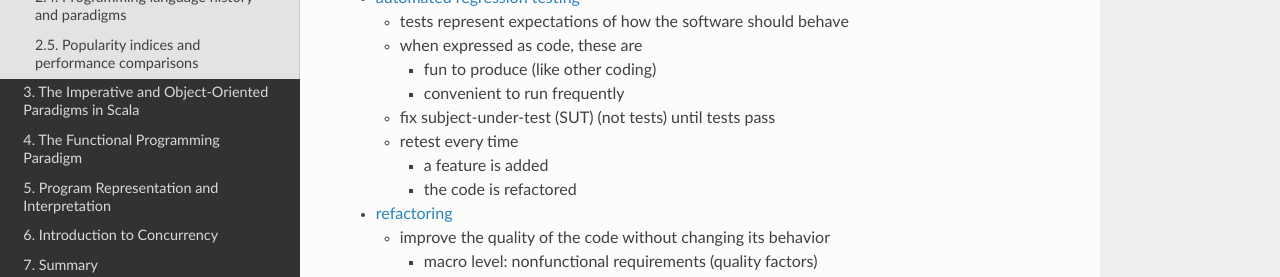
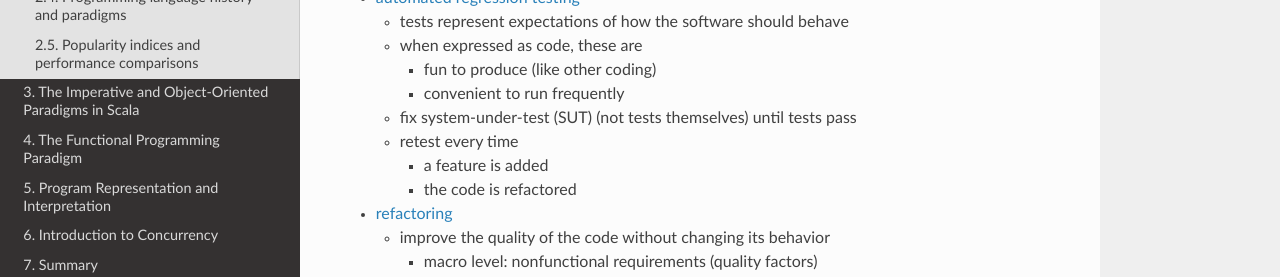
Before and after one commit to lucproglangcourse/lucproglangcourse.github.io, a Sphinx documentation site: the page built from source/background.rst, in a window 1280 px wide and 900 px high. Shown: the part 350-627 px from the top of the window. Built offline with Sphinx 7.4.7 and the Read the Docs theme 2.0.0, drawn with Linux system fonts in a browser that asks for light colours.

Commit message:
fixed typo in background
Signed-off-by: Konstantin Läufer <klaeufer@gmail.com>

```diff
--- a/source/background.rst
+++ b/source/background.rst
@@ -17,7 +17,7 @@ A successful development process usually comprises these minimal elements:
     - fun to produce (like other coding)
     - convenient to run frequently
 
-  - fix subject-under-test (SUT) (not tests) until tests pass
+  - fix system-under-test (SUT) (not tests themselves) until tests pass
 
   - retest every time
 
```
